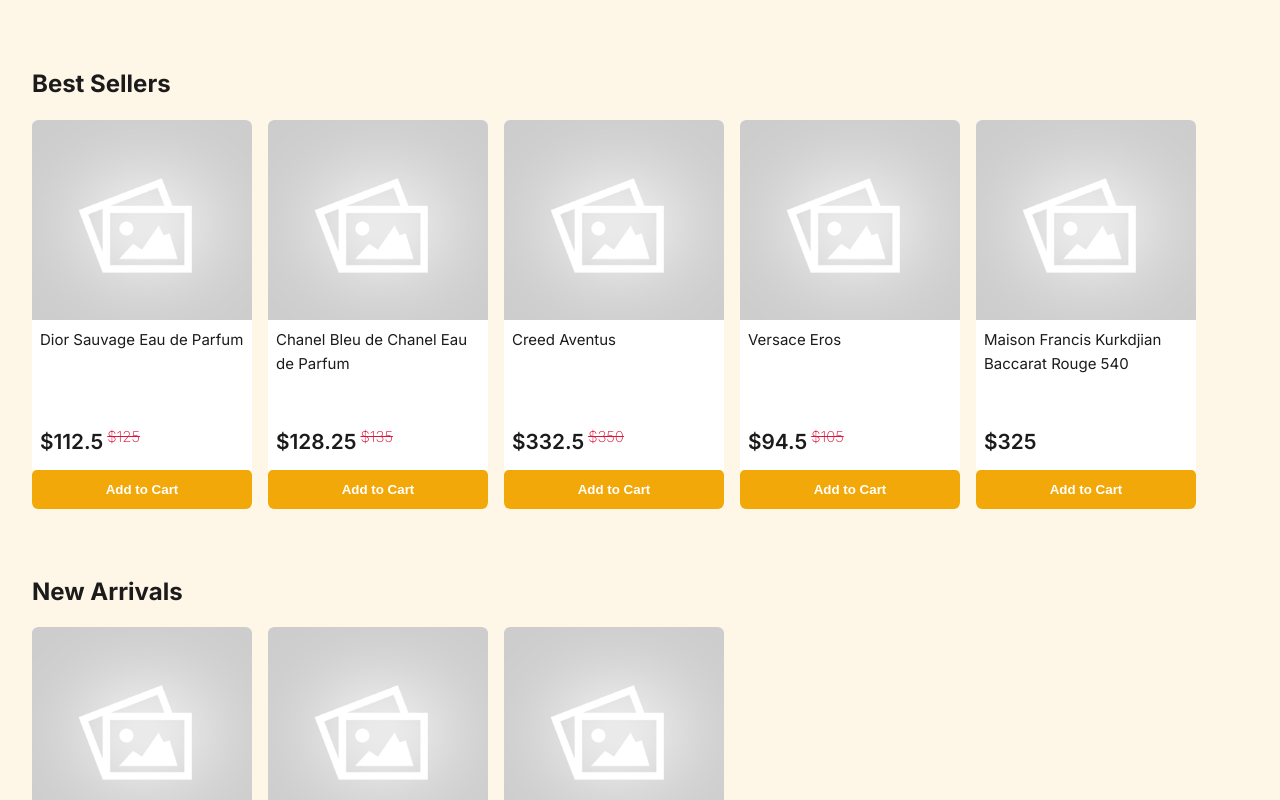
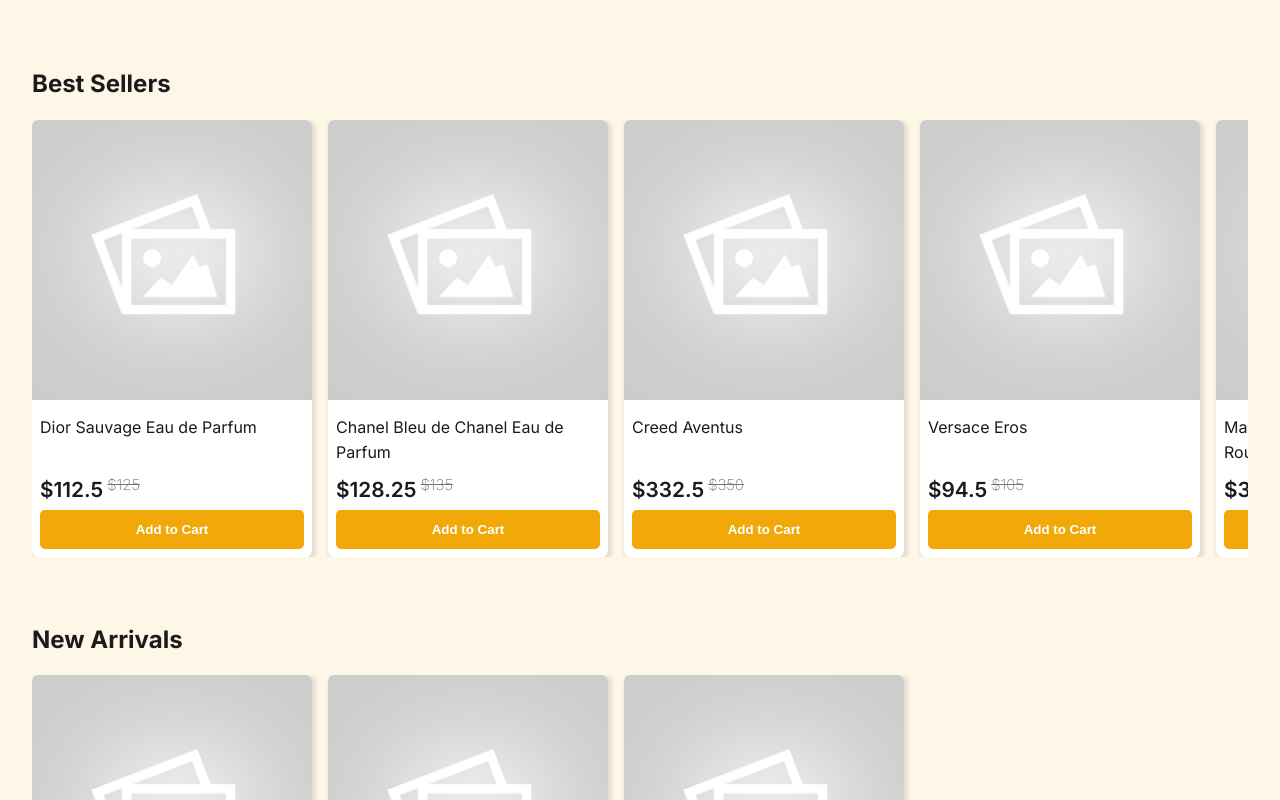
Before and after one commit to OmarNashawati/essenza-perfum-webstore, a Vue app: page / in a window 1280 px wide. Shown: the part 840-1640 px from the top of the page. Built offline with nearby package versions, Linux system fonts and the light colour scheme.

Commit message:
update product card component

```diff
--- a/src/components/ProductCard.vue
+++ b/src/components/ProductCard.vue
@@ -10,14 +10,14 @@
 </script>
 
 <template>
-  <div class="product-card">
-    <div @click="router.push(`/products/${product.sku}`)">
-      <div class="image">
-        <img src="@/assets/empty-image.png" alt="" srcset="" />
-      </div>
+  <div @click="router.push(`/products/${product.sku}`)" class="product-card">
+    <div class="image">
+      <img src="@/assets/empty-image.png" alt="" srcset="" />
+    </div>
 
-      <div class="body">
-        <p class="name">{{ product.name }}</p>
+    <div class="body">
+      <p class="name">{{ product.name }}</p>
+      <div>
         <div>
           <div class="price-container">
             <p class="price">
@@ -28,25 +28,29 @@
             </p>
           </div>
         </div>
+
+        <PrimeButton @click.stop="cart.addToCart(product, '1')">
+          Add to Cart
+        </PrimeButton>
       </div>
     </div>
-
-    <PrimeButton @click="cart.addToCart(product, '1')">Add to Cart</PrimeButton>
   </div>
 </template>
 
 <style lang="scss" scoped>
 .product-card {
-  flex: 0 0 220px;
-  width: 220px;
+  flex: 0 0 280px;
   background: var(--surface);
   border-radius: 0.4rem;
   overflow: hidden;
   cursor: pointer;
+  box-shadow: 2px 2px 4px 2px rgba($color: #000000, $alpha: 0.1);
 
+  @media (max-width: 576px) {
+  }
   .image {
     overflow: hidden;
-    max-height: 200px;
+    max-height: auto;
   }
 
   &:hover img {
@@ -60,8 +64,9 @@
     height: 150px;
     padding: var(--space-2);
 
-    // .name {
-    // }
+    .name {
+      font-size: 1rem;
+    }
 
     .price-container {
       display: flex;
@@ -71,7 +76,7 @@
       .original-price {
         text-decoration: line-through;
         font-weight: 200;
-        color: crimson;
+        color: var(--text-soft);
       }
 
       .price {
```
